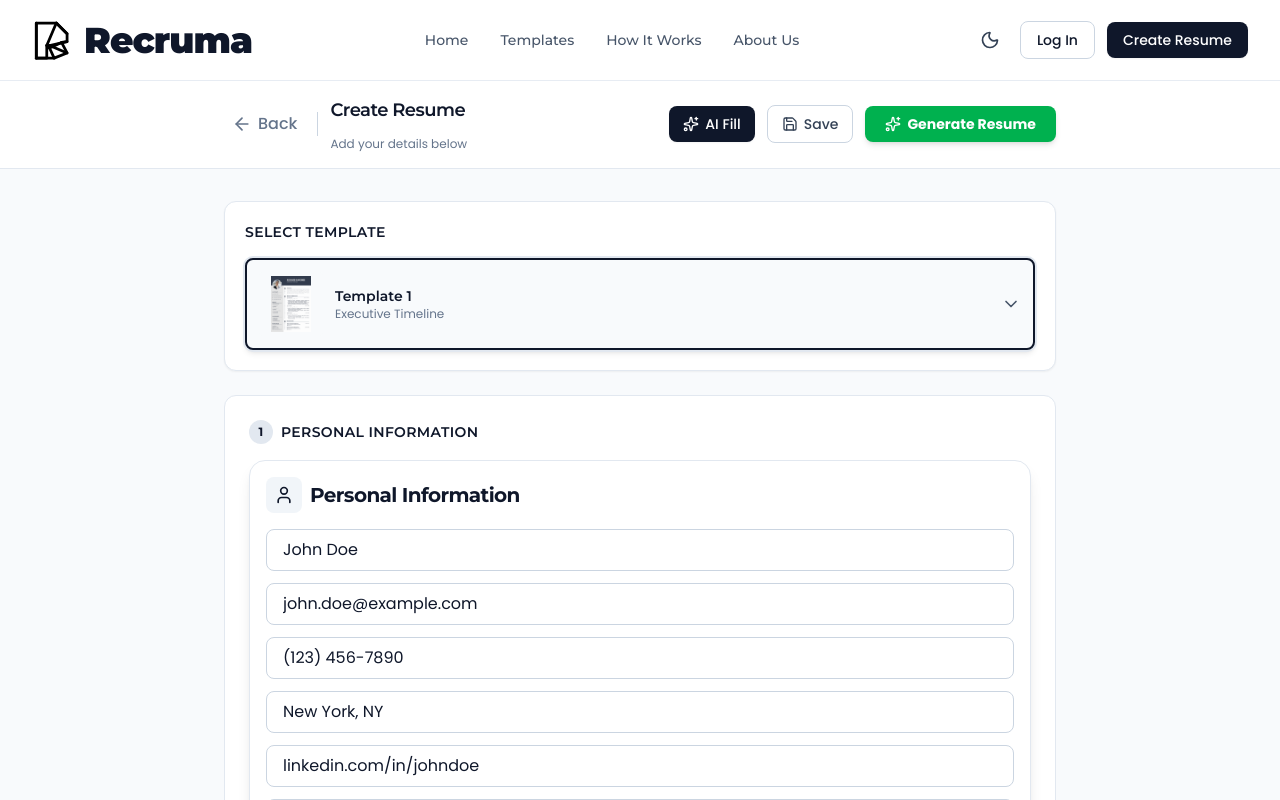
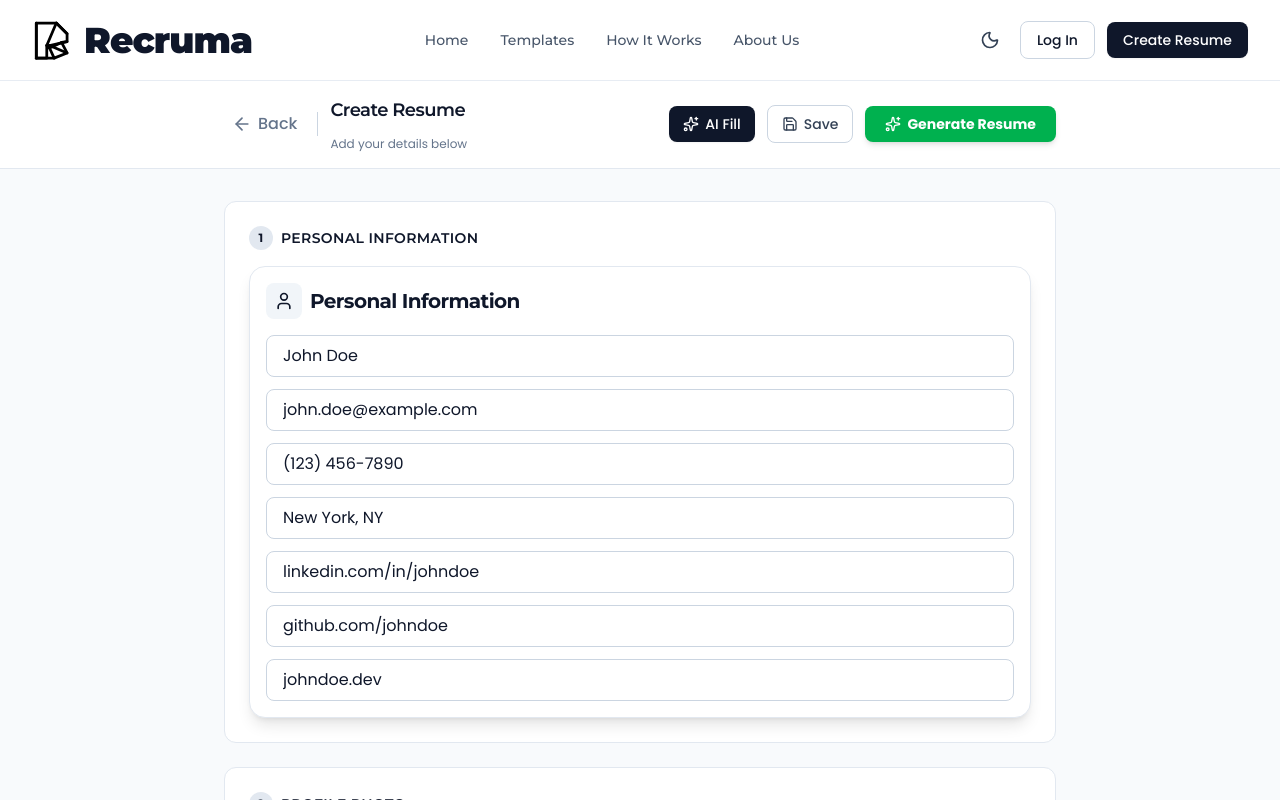
Before and after one commit to KhawajaIdrees/Recruma, a Next.js app: page /make in a window 1280 px wide. Shown: the top 800 px of the page. Built offline with nearby package versions, Linux system fonts and the light colour scheme.

Commit message:
removed select template section on createa resume page

```diff
--- a/src/app/make/page.tsx
+++ b/src/app/make/page.tsx
@@ -3,9 +3,8 @@
 import { useState, useEffect, Suspense } from "react";
 import { useSearchParams, useRouter } from "next/navigation";
 import Navbar from "@/components/navbar";
-import Image from "next/image";
 import Footer from "@/components/Footer";
-import { Save, ArrowLeft, ChevronDown, Sparkles } from "lucide-react";
+import { Save, ArrowLeft, Sparkles } from "lucide-react";
 import { templates } from "@/lib/templateData";
 import PersonalInfoSection from "@/components/PersonalInfoSection";
 import ExperienceSection from "@/components/ExperienceSection";
@@ -16,7 +15,6 @@ import ReferencesSection from "@/components/ReferencesSection";
 import SummarySection from "@/components/SummarySection";
 import ProfilePictureSection from "@/components/ProfilePictureSection";
 import type { PersonalInfo, Experience, Education, Skill, Language, Reference, ProfilePicture } from "@/components/types";
-import { getTemplateColors } from "@/lib/colorUtils";
 
 const SAMPLE_AI_PROMPT = `My name is Richard Sanchez and I am a Marketing Manager based in 123 Anywhere St., Any City at phone +123-456-7890, email hello@reallygreatsite.com, and website www.reallygreatsite.com. I am a results-driven marketing professional with 8+ years of experience building brand awareness, leading cross-functional campaigns, and driving measurable revenue growth across B2B and B2C markets. I specialize in digital marketing strategy, content development, and data-driven campaign optimization.
 
@@ -30,10 +28,9 @@ function ResumeBuilderFormContent() {
   const searchParams = useSearchParams();
   const templateParam = searchParams.get("template");
   const [selectedTemplate, setSelectedTemplate] = useState<number>(
-    templateParam ? parseInt(templateParam) : 1,
+    templateParam ? parseInt(templateParam) : 1
   );
   const templateData = templates.find(t => t.id === selectedTemplate) || templates[0];
-  const colors = getTemplateColors(templateData.accentColor);
   const router = useRouter();
 
   // Keep selectedTemplate in sync with query param and localStorage
@@ -47,23 +44,12 @@ function ResumeBuilderFormContent() {
 
   useEffect(() => {
     try {
-      const params = new URLSearchParams(window.location.search);
-      const param = params.get("template");
-      const num = param ? parseInt(param) : NaN;
-      if (!isNaN(num) && num !== selectedTemplate) {
-        setSelectedTemplate(num);
-      }
-    } catch (e) { }
-  }, []);
-
-  useEffect(() => {
-    try {
       const saved = localStorage.getItem("selectedTemplate");
       if (!searchParams.get("template") && saved) {
         const num = parseInt(saved);
         if (!isNaN(num) && num !== selectedTemplate) setSelectedTemplate(num);
       }
-    } catch (e) { }
+    } catch (e) {}
   }, []);
 
   const [personalInfo, setPersonalInfo] = useState<PersonalInfo>({
@@ -133,7 +119,6 @@ function ResumeBuilderFormContent() {
   const [isGenerating, setIsGenerating] = useState(false);
   const [aiPrompt, setAiPrompt] = useState("");
   const [showAiModal, setShowAiModal] = useState(false);
-  const [templateDropdownOpen, setTemplateDropdownOpen] = useState(false);
 
   useEffect(() => {
     const saved = localStorage.getItem("resumeData");
@@ -149,7 +134,7 @@ function ResumeBuilderFormContent() {
         setSummary(data.summary || summary);
         setProfile(data.profile || null);
         if (data.template) setSelectedTemplate(data.template);
-      } catch (e) { }
+      } catch (e) {}
     }
   }, []);
 
@@ -380,95 +365,6 @@ function ResumeBuilderFormContent() {
     }
   };
 
-  const canSelectTemplate = Boolean(personalInfo.fullName && (personalInfo.email || personalInfo.phone));
-
-  const TemplateSelectionCard = () => (
-    <div className="bg-white rounded-xl p-5 shadow-sm border border-slate-200 relative z-0">
-      <h2 className="text-sm font-semibold text-slate-900 mb-4 uppercase tracking-wide font-montserrat">Select Template</h2>
-      {!canSelectTemplate && (
-        <p className="text-xs text-rose-600 mb-3 font-poppins">
-          Enter your full name and either email or phone to enable template selection.
-        </p>
-      )}
-
-      <button
-        type="button"
-        onClick={() => canSelectTemplate && setTemplateDropdownOpen((open) => !open)}
-        disabled={!canSelectTemplate}
-        className={`w-full flex items-center gap-3 p-3 border-2 rounded-lg transition-all duration-200 ${selectedTemplate
-            ? "border-slate-900 bg-slate-50 shadow-md ring-2 ring-slate-200"
-            : "border-slate-200 bg-white hover:border-slate-300"
-          } ${!canSelectTemplate ? "opacity-50 cursor-not-allowed" : "cursor-pointer hover:shadow-sm"}`}
-      >
-        <div className="bg-slate-50 rounded p-1 overflow-hidden w-16 h-16 shrink-0">
-          <Image
-            src={`/template${selectedTemplate}.png`}
-            alt={`Template ${selectedTemplate}`}
-            className="w-full h-full object-contain"
-            width={64}
-            height={64}
-            unoptimized
-            priority={true}
-          />
-        </div>
-        <div className="flex-1 text-left min-w-0">
-          <p className="text-sm font-semibold text-slate-900 font-montserrat">Template {selectedTemplate}</p>
-          <p className="text-xs text-slate-500 font-poppins truncate">{templateData.name}</p>
-        </div>
-        <ChevronDown
-          className={`w-5 h-5 text-slate-600 shrink-0 transition-transform duration-200 ${templateDropdownOpen ? "rotate-180" : ""
-            }`}
-        />
-      </button>
-
-      {templateDropdownOpen && canSelectTemplate && (
-        <div className="grid grid-cols-3 sm:grid-cols-6 gap-3 mt-4 pt-4 border-t border-slate-200">
-          {[1, 2, 3, 4, 5, 6].map((template) => (
-            <button
-              key={template}
-              type="button"
-              onClick={() => {
-                setSelectedTemplate(template);
-                setTemplateDropdownOpen(false);
-                try {
-                  localStorage.setItem("selectedTemplate", String(template));
-                  router.replace(`/make?template=${template}`);
-                } catch (e) { }
-              }}
-              className={`group relative p-2 border-2 rounded-lg transition-all duration-200 hover:scale-105 cursor-pointer ${selectedTemplate === template
-                  ? "border-slate-900 bg-slate-50 shadow-md ring-2 ring-slate-200"
-                  : "border-slate-200 bg-white hover:border-slate-300 hover:shadow-sm"
-                }`}
-              title={`Template ${template}`}
-            >
-              <div className="bg-slate-50 rounded p-1 overflow-hidden aspect-square">
-                <Image
-                  src={`/template${template}.png`}
-                  alt={`Template ${template}`}
-                  className="w-full h-full object-contain"
-                  width={250}
-                  height={250}
-                  unoptimized
-                />
-              </div>
-              {selectedTemplate === template && (
-                <div className="absolute -top-1 -right-1 bg-slate-900 rounded-full w-4 h-4 flex items-center justify-center shadow-lg">
-                  <svg className="w-2.5 h-2.5 text-white" fill="currentColor" viewBox="0 0 20 20">
-                    <path
-                      fillRule="evenodd"
-                      d="M16.707 5.293a1 1 0 010 1.414l-8 8a1 1 0 01-1.414 0l-4-4a1 1 0 011.414-1.414L8 12.586l7.293-7.293a1 1 0 011.414 0z"
-                      clipRule="evenodd"
-                    />
-                  </svg>
-                </div>
-              )}
-            </button>
-          ))}
-        </div>
-      )}
-    </div>
-  );
-
   const handleBack = () => {
     if (typeof window !== "undefined" && window.history.length > 1) {
       router.back();
@@ -527,11 +423,8 @@ function ResumeBuilderFormContent() {
           </div>
         </div>
 
-        {/* Clean, Centered Form Container (No Resume Preview Side Panel!) */}
+        {/* Clean Form Container (No Template Selector & No Preview Side Panel) */}
         <div className="max-w-4xl mx-auto px-4 sm:px-6 lg:px-8 py-8 space-y-6">
-          {/* Template Selection */}
-          <TemplateSelectionCard />
-
           {/* 1. Personal Information */}
           <div className="bg-white rounded-xl p-6 shadow-xs border border-slate-200">
             <h3 className="text-sm font-semibold text-slate-900 mb-4 uppercase tracking-wide font-montserrat flex items-center gap-2">
@@ -636,19 +529,14 @@ function ResumeBuilderFormContent() {
             />
           </div>
 
-          {/* Prominent Bottom Action Banner to Generate Resume */}
-          <div className="bg-gradient-to-r from-slate-900 to-slate-800 rounded-2xl p-6 sm:p-8 shadow-md text-white flex flex-col sm:flex-row items-center justify-between gap-6">
-            <div>
-              <h3 className="text-lg sm:text-xl font-bold font-montserrat">Done adding your details?</h3>
-              <p className="text-sm text-slate-300 font-poppins mt-1">Generate your polished resume preview to review, edit, or download as PDF.</p>
-            </div>
+          {/* Generate Resume Button at the bottom matching reference screenshot */}
+          <div className="bg-white rounded-xl p-8 shadow-xs border border-slate-200 flex justify-center items-center">
             <button
               type="button"
               onClick={handleGenerateResume}
-              className="w-full sm:w-auto flex items-center justify-center gap-2.5 bg-[#00b14f] hover:bg-[#009844] text-white px-8 py-3.5 rounded-xl font-bold font-montserrat shadow-lg hover:shadow-xl transition-all duration-200 whitespace-nowrap text-base cursor-pointer"
+              className="w-full sm:w-[480px] bg-[#00b14f] hover:bg-[#009844] text-white py-3.5 px-8 rounded-xl font-bold font-montserrat text-lg shadow-md hover:shadow-lg transition-all duration-200 text-center cursor-pointer"
             >
-              <Sparkles className="w-5 h-5" />
-              <span>Generate Resume</span>
+              Generate Resume
             </button>
           </div>
         </div>
```
